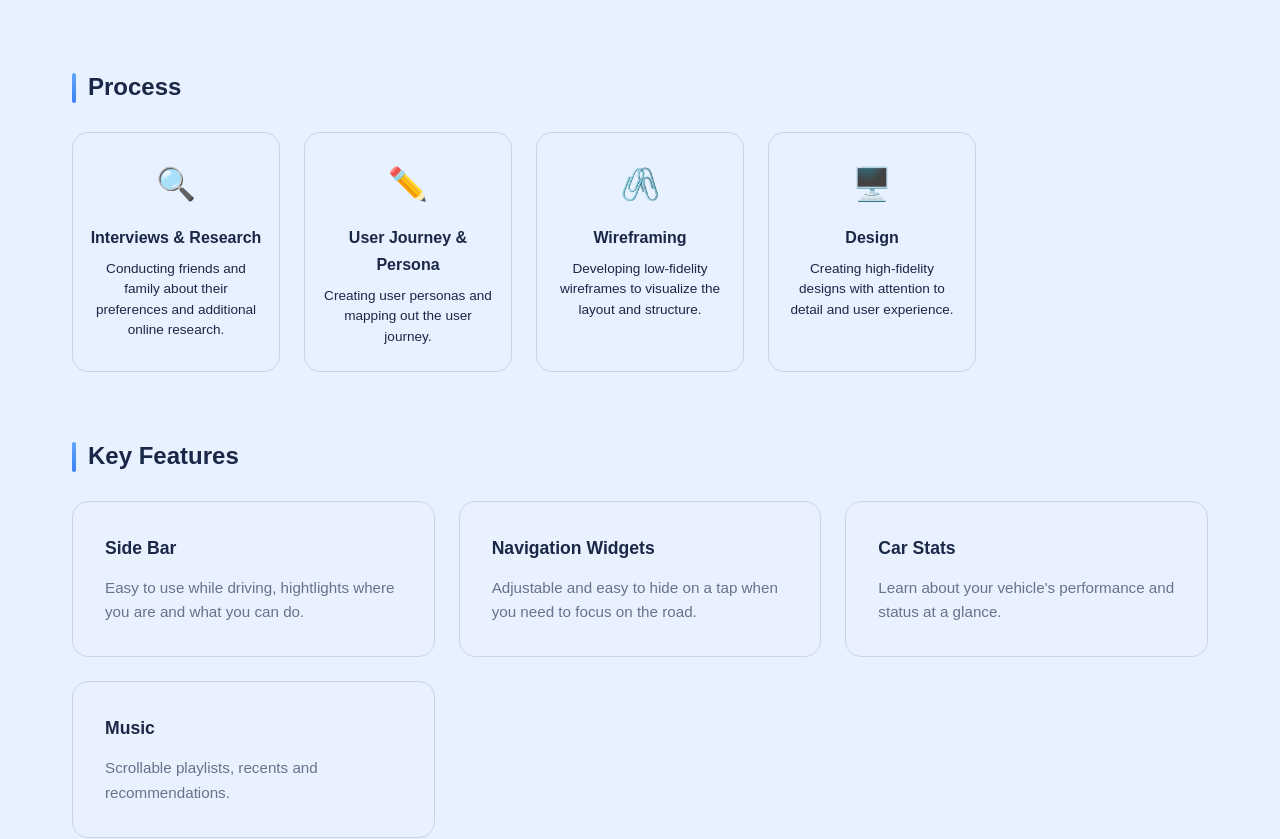
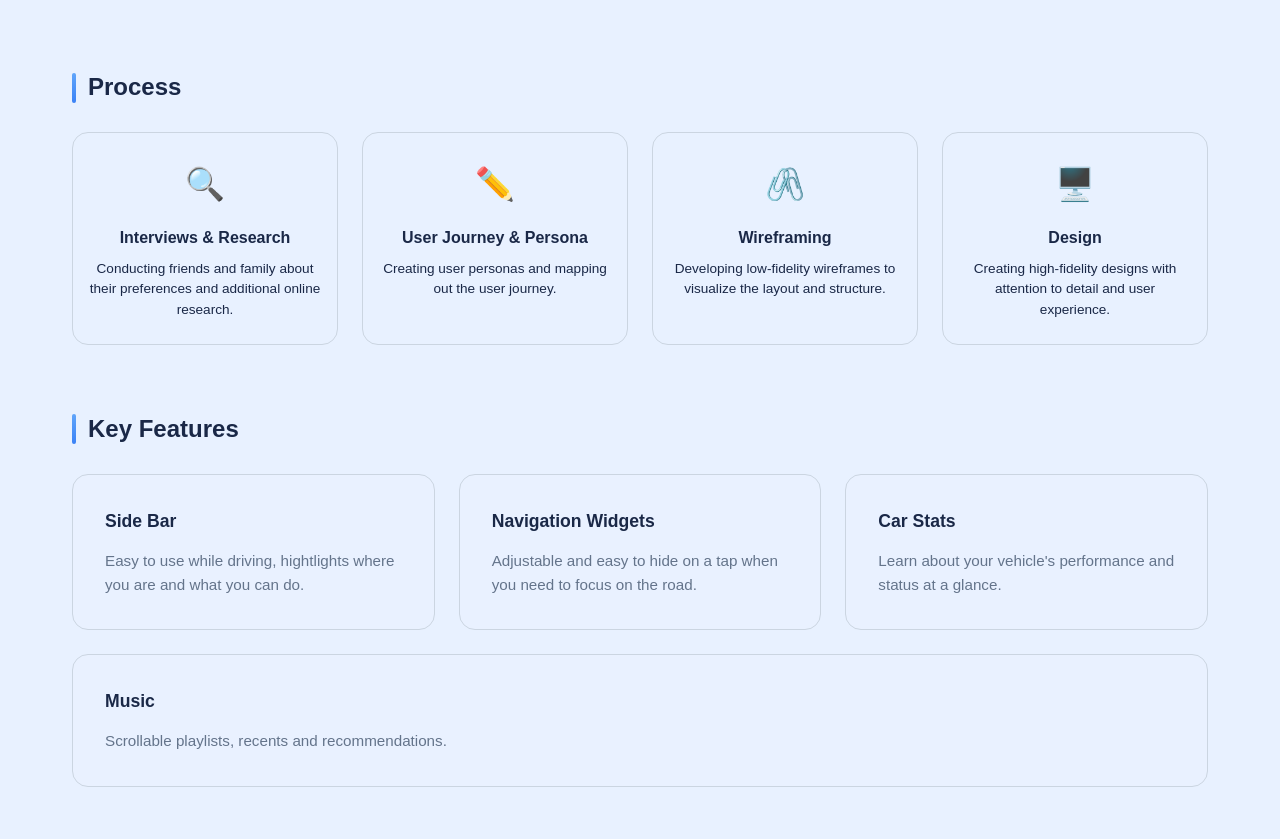
Before and after one commit to ramonatr/portfolio-foto, a React (Vite) app: page /project/AutomotiveUX in a window 1280 px wide. Shown: the part 1726-2565 px from the top of the page. Built offline with nearby package versions, Linux system fonts and the light colour scheme; a web font is replaced by a local one.

Commit message:
anpassungen aller art

```diff
--- a/src/components/MasonryGallery.tsx
+++ b/src/components/MasonryGallery.tsx
@@ -1,4 +1,5 @@
 import { useState } from 'react';
+import { createPortal } from 'react-dom';
 
 interface GalleryImage {
   src: string;
@@ -67,7 +68,7 @@ export default function MasonryGallery({ images, categories }: MasonryGalleryPro
       </div>
 
       {/* Lightbox Modal */}
-      {selectedImage && (
+      {selectedImage && createPortal(
         <div
           className="masonry-gallery__lightbox"
           onClick={() => setSelectedImage(null)}
@@ -88,11 +89,12 @@ export default function MasonryGallery({ images, categories }: MasonryGalleryPro
           alt={selectedImage.caption}
           className="masonry-gallery__lightbox-image"
         />
-            <p className="masonry-gallery__lightbox-caption">
+        < p className="masonry-gallery__lightbox-caption">
           {selectedImage.caption}
         </p>
       </div>
-        </div>
+    </div>,
+    document.body
     )}
     </div>
   );
--- a/src/data/projects.ts
+++ b/src/data/projects.ts
@@ -851,7 +851,7 @@ export const smallProjects: Record<'en' | 'de', SmallProject[]> = {
       category: 'Website · Personal',
       thumbnail: 'https://ik.imagekit.io/pspu4pme7/Portfolio/Fizzle/Mockup.jpg',
       color: '#4F46E5',
-      year: '2025',
+      year: '2026',
       overview: 'Small branding concept for a fictional soda brand, experimenting with color, typography, and ui animations.',
       description: 'The prototype is less about a finished website and more about quick ideas, mood, and visual exploration. The goal was to get out of my comfort zone and explore what Figma has to offer.',
       tags: ['Prototype', 'Website', 'Personal'],
@@ -861,43 +861,25 @@ export const smallProjects: Record<'en' | 'de', SmallProject[]> = {
         { src: 'https://ik.imagekit.io/pspu4pme7/Portfolio/Fizzle/Frame%202.jpg', caption: 'Soda Cans - Animated with fruits on hover' },
         { src: 'https://ik.imagekit.io/pspu4pme7/Portfolio/Fizzle/Desktop%20-%202.jpg', caption: 'Typography and Color Scheme - Animated text carousel and colorcode on hover' },
       ],
-      nextProject: '-',
+      nextProject: 'ui-challenges',
     },
-    /*{
-      id: 'tiny-designs',
-      title: 'Tiny Design Explorations',
-      category: 'Visual Design · Side Projects',
-      thumbnail: 'https://images.unsplash.com/photo-1516321318423-f06f85e504b3?auto=format&fit=crop&w=900&q=80',
+    {
+      id: 'ui-challenges',
+      title: 'UI Design Challenges',
+      category: 'Visual Design · Personal',
+      thumbnail: 'https://ik.imagekit.io/pspu4pme7/Portfolio/UI%20Challenges/Mockup%20Signup.jpg',
       color: '#EC4899',
-      year: '2024',
-      overview: 'Quick visual concepts for cards, social posts, and small layouts that emerged during everyday inspiration and experimentation.',
-      description: 'These are lightweight ideas that do not require a full process or a big production setup. They are intentionally simple, expressive, and easy to revisit.',
+      year: '2026',
+      overview: 'A collection of small UI design challenges that focus on visual design, typography, and layout. The goal is to improve my skills and explore new ideas in a short amount of time.',
+      description: 'These challenges are a way to practice and experiment with different design techniques, styles, and concepts. Each challenge is a small project that can be completed in a few hours or days, allowing for quick iteration and learning.',
       tags: ['Design', 'Social', 'Concepts'],
-      link: { url: 'https://www.figma.com/', label: 'View in Figma' },
+      link: { url: 'https://www.figma.com/proto/F6PAWUiqlYoRzasNbv1l8g/Challenges?page-id=0%3A1&node-id=58-32&viewport=-1146%2C-1095%2C1.61&t=KgTp8ngFeTskWHTj-1&scaling=scale-down&content-scaling=fixed&starting-point-node-id=58%3A32&show-proto-sidebar=1', label: 'View in Figma' },
       gallery: [
-        { src: 'https://images.unsplash.com/photo-1498050108023-c5249f4df085?auto=format&fit=crop&w=900&q=80', caption: 'Layout idea' },
-        { src: 'https://images.unsplash.com/photo-1524758631624-e2822e304c36?auto=format&fit=crop&w=900&q=80', caption: 'Color experiment' },
+        { src: 'https://ik.imagekit.io/pspu4pme7/Portfolio/UI%20Challenges/Signup.jpg', caption: 'Sign Up Page' },
+        { src: 'https://ik.imagekit.io/pspu4pme7/Portfolio/UI%20Challenges/Checkout.jpg', caption: 'Checkout Page' },
       ],
-      nextProject: 'photo-notes',
+      nextProject: 'fizzle-soda',
     },
-
-    {
-      id: 'photo-notes',
-      title: 'Photo Notes & Moodboards',
-      category: 'Photography · Personal',
-      thumbnail: 'https://images.unsplash.com/photo-1494526585095-c41746248156?auto=format&fit=crop&w=900&q=80',
-      color: '#0F766E',
-      year: '2023',
-      overview: 'A loose collection of image-based notes, references, and moodboards that helped shape visual direction without becoming a full project.',
-      description: 'This format keeps the focus on inspiration and atmosphere. The idea is to collect fragments that can later turn into stronger work or simply remain as personal visual notes.',
-      tags: ['Photography', 'Moodboard', 'Reference'],
-      link: { url: 'https://www.figma.com/', label: 'View in Figma' },
-      gallery: [
-        { src: 'https://images.unsplash.com/photo-1500534623283-312aade485b7?auto=format&fit=crop&w=900&q=80', caption: 'Reference image' },
-        { src: 'https://images.unsplash.com/photo-1460661419201-fd4cecdf8a8b?auto=format&fit=crop&w=900&q=80', caption: 'Atmosphere study' },
-      ],
-      nextProject: 'poster-series',
-    },*/
   ],
   de: [],
 };
--- a/src/pages/SmallProjectPage.tsx
+++ b/src/pages/SmallProjectPage.tsx
@@ -11,6 +11,9 @@ export default function SmallProjectPage() {
   const { language, t } = useLanguage();
   const [ref, isVisible] = useInView<HTMLElement>();
   const project = smallProjects[language].find((item) => item.id === id);
+  const nextProject = project?.nextProject
+    ? smallProjects[language].find((item) => item.id === project.nextProject)
+    : null;
 
   useEffect(() => {
     window.scrollTo(0, 0);
@@ -76,6 +79,15 @@ export default function SmallProjectPage() {
         )}
       </div>
 
+      {nextProject && (
+        <div className={`project-detail__next fade-in${isVisible ? ' fade-in--visible' : ''}`} style={{ padding: '3rem 2rem', textAlign: 'center', borderTop: '1px solid var(--color-border)', transitionDelay: '0.6s' }}>
+        <p style={{ color: 'var(--color-text-secondary)', marginBottom: '1rem' }}>Next Project</p>
+        <Link to={`/small-project/${nextProject.id}`} style={{ display: 'inline-block', color: 'var(--color-accent)', fontSize: '1.25rem', fontWeight: '600' }}>
+          {nextProject.title} →
+        </Link>
+        </div>
+      )}
+
       <Footer />
     </div>
   );
--- a/src/styles/global.css
+++ b/src/styles/global.css
@@ -1331,13 +1331,14 @@ img {
 
 /* Design Process Timeline */
 .project-detail__process {
-  display: grid;
-  grid-template-columns: repeat(auto-fill, minmax(200px, 1fr));
+  display: flex;
+  flex-wrap: wrap;
   gap: 1.5rem;
   margin-top: 1.5rem;
 }
 
 .project-detail__process-step {
+  flex: 1 1 200px;
   text-align: center;
   padding: 1.5rem 1rem;
   background: rgba(255, 255, 255, 0.02);
@@ -1379,13 +1380,14 @@ img {
 
 /* Key Features Grid */
 .project-detail__features-grid {
-  display: grid;
-  grid-template-columns: repeat(auto-fill, minmax(280px, 1fr));
+  display: flex;
+  flex-wrap: wrap;
   gap: 1.5rem;
   margin-top: 1.5rem;
 }
 
 .project-detail__feature-card {
+  flex: 1 1 280px;
   background: rgba(255, 255, 255, 0.03);
   border: 1px solid var(--color-border);
   border-radius: 16px;
@@ -1658,8 +1660,8 @@ img {
     grid-template-columns: 1fr;
   }
 
-  .project-detail__process {
-    grid-template-columns: repeat(2, 1fr);
+  .project-detail__process-step {
+    flex-basis: 45%;
   }
 
   .project-detail__meta {
@@ -1678,8 +1680,8 @@ img {
 }
 
 @media (max-width: 480px) {
-  .project-detail__process {
-    grid-template-columns: 1fr;
+  .project-detail__process-step {
+    flex-basis: 100%;
   }
 
   .project-detail__meta {
@@ -2003,13 +2005,13 @@ img {
 .masonry-gallery__lightbox {
   position: fixed;
   inset: 0;
-  background: rgba(0, 0, 0, 0.95);
+  background: rgba(0, 0, 0, 0.55);
   display: flex;
   align-items: center;
   justify-content: center;
   z-index: 1000;
   padding: 1rem;
-  backdrop-filter: blur(4px);
+  backdrop-filter: blur(6px);
 }
 
 .masonry-gallery__lightbox-content {
```
Also changed, not shown: 5 other files (tests, documents, lock files or other folders). Lines whose indentation alone changed are shown as unchanged.
